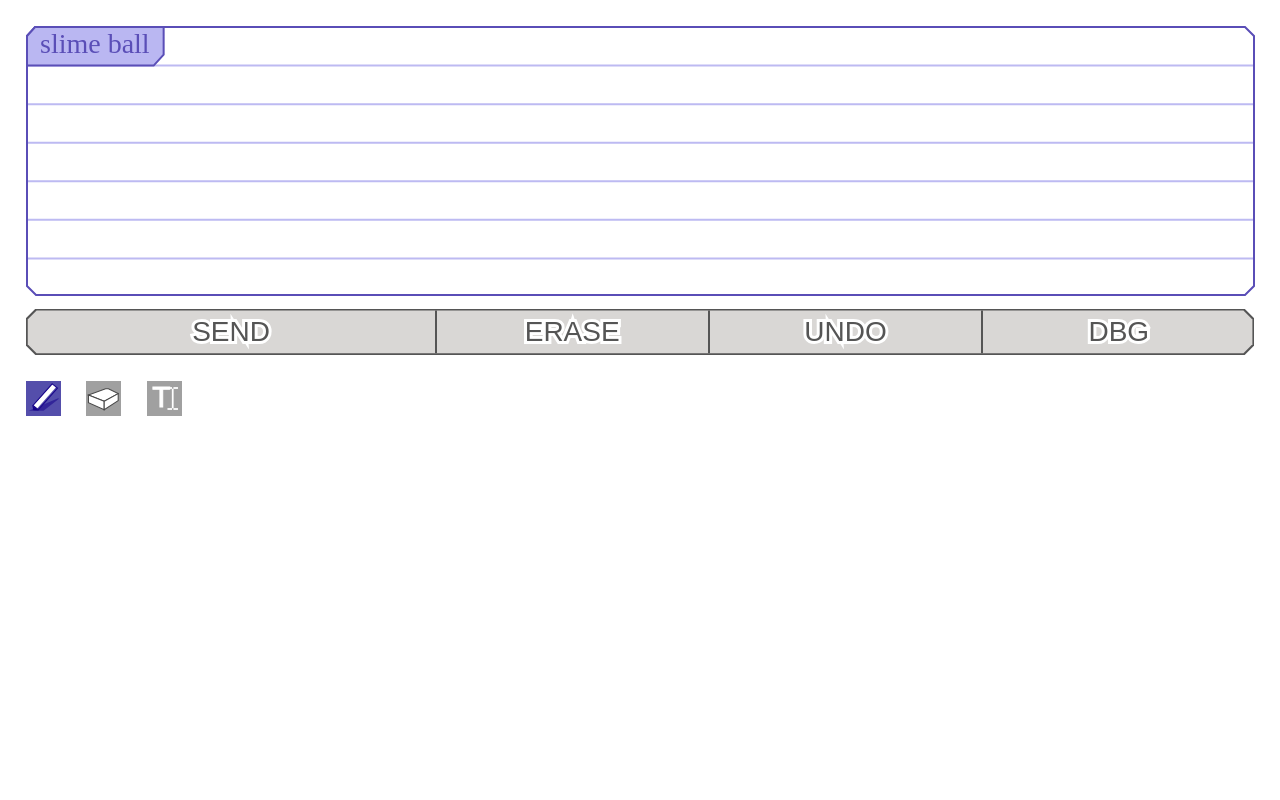
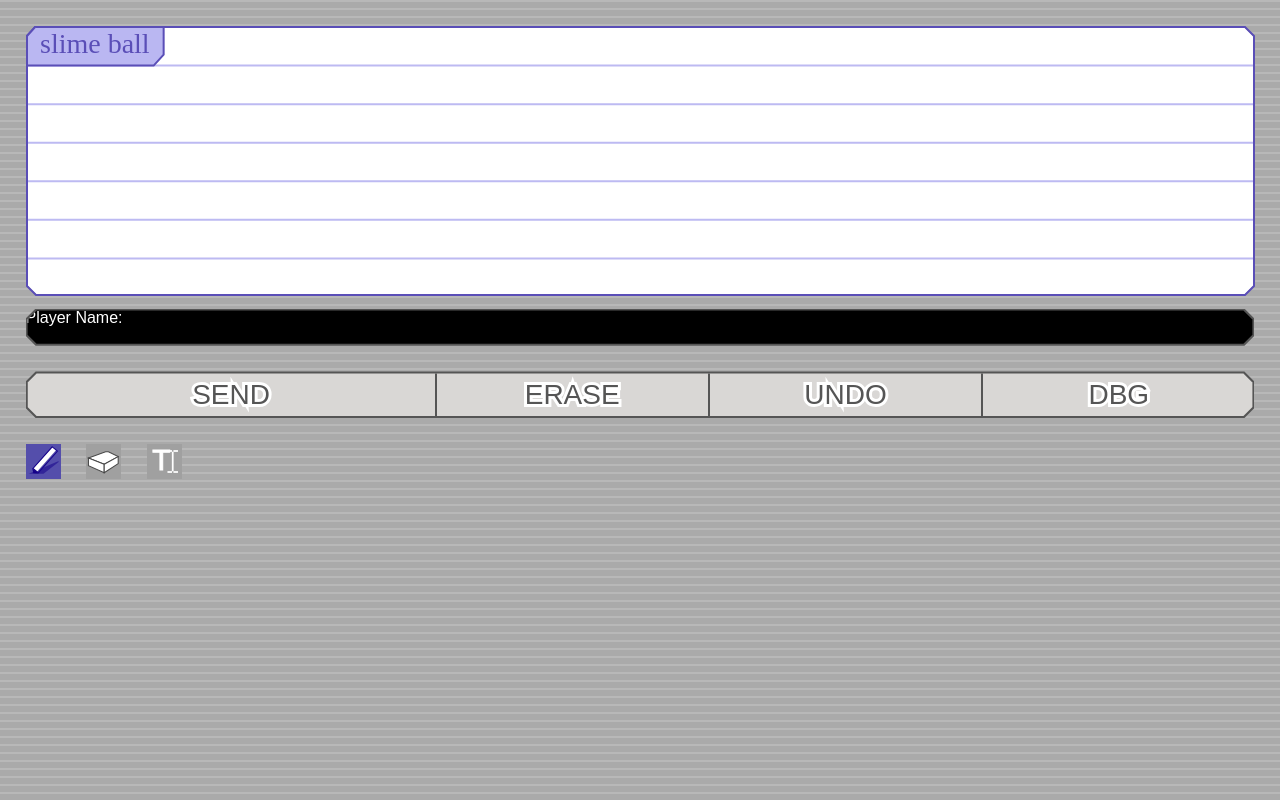
Before and after one commit to j-osephlong/microPictochat, a React (Vite) app: page / in a window 1280 px wide. Built offline with nearby package versions, Linux system fonts and the light colour scheme; a web font is replaced by a local one.

Commit message:
Changed styling, refactored custom octagon button

```diff
--- a/src/App.css
+++ b/src/App.css
@@ -15,6 +15,9 @@
 
   display: flex;
   flex-direction: column;
+
+  background-image: linear-gradient(0deg, #aaaaaa 37.50%, #b8b8b8 37.50%, #b8b8b8 50%, #aaaaaa 50%, #aaaaaa 87.50%, #b8b8b8 87.50%, #b8b8b8 100%);
+    background-size: 16.00px 16.00px;
 }
 
 .canvas-layer {
@@ -55,7 +58,7 @@ button {
   clip-path: polygon(10px 0%, calc(100% - 10px) 0%, 100% 10px, 100% calc(100% - 10px), calc(100% - 10px) 100%, 10px 100%, 0% calc(100% - 10px), 0% 10px);
 }
 
-#octagon-inset .fat-button {
+.octagon-inset .fat-button {
   width: 100%;
   height: 100%;
   align-items: center;
@@ -68,8 +71,21 @@ button {
   background-color: transparent;
 }
 
-#octagon-inset .fat-button:active {
+.octagon-inset .fat-button:active {
   background-color: #bbbab7;
+}
+
+.octagon {
+  position: relative;
+  clip-path: polygon(10px 0%, calc(100% - 10px) 0%, 100% 10px, 100% calc(100% - 10px), calc(100% - 10px) 100%, 10px 100%, 0% calc(100% - 10px), 0% 10px);
+}
+
+.octagon-inset {
+  width: 100%;
+  height: 100%;
+  position: relative;
+  display: flex;
+  clip-path: polygon(11px 2px, calc(100% - 11px) 2px, calc(100% - 2px) 11px, calc(100% - 2px) calc(100% - 11px), calc(100% - 11px) calc(100% - 2px), 11px calc(100% - 2px), 2px calc(100% - 11px), 2px 11px);
 }
 
 .fat-button .stroke-text {
--- a/src/Controls.tsx
+++ b/src/Controls.tsx
@@ -1,4 +1,5 @@
 import { useEffect, useState } from "react"
+import { RGBA } from "./RBGA"
 import { StateActionType, Tool, usePictoState, useStateDispatch } from "./reducer"
 
 function PenSVG() {
@@ -113,6 +114,43 @@ function TinyRadio(props: TinyRadio) {
     )
 }
 
+interface OctagonShape {
+    children?: JSX.Element | string | null,
+    width?: string | number,
+    height?: string | number,
+    color?: RGBA
+    borderColor?: RGBA
+    style?: React.CSSProperties
+}
+
+const OctagonShapeDefaults: OctagonShape = {
+    children: null,
+    width: "100%",
+    height: "10%",
+    color: RGBA.fromHexString("#d9d7d5"),
+    borderColor: RGBA.fromHexString("#555555"),
+    style: {}
+}
+
+function OctagonShape(props: OctagonShape) {
+    let _props = { ...OctagonShapeDefaults, ...props }
+    return (
+        <div className="octagon" style={{
+            ...props.style,
+            ...{
+                width: _props.width,
+                height: _props.height,
+                backgroundColor: _props.borderColor!.toHexString()
+            }
+        }}>
+            <div className="octagon-inset" style={{ backgroundColor: _props.color!.toHexString() }}>
+                {_props.children}
+            </div>
+
+        </div>
+    )
+}
+
 interface Controls {
     onSend: () => void
     onUndo: () => void
@@ -133,8 +171,11 @@ function Controls(props: Controls) {
 
     return (
         <div id="controls-container">
-            <div id="octagon"></div>
-            <div id="octagon-inset">
+            <OctagonShape height="8%" color={RGBA.fromHexString("#000000")} style={{ color: "white" }}>
+                Player Name:
+            </OctagonShape>
+            <OctagonShape style={{ marginTop: "2vw" }}>
+                <>
                     <FatButton style={{ width: "150%" }} onClick={props.onSend}>
                         SEND
                     </FatButton>
@@ -147,8 +188,9 @@ function Controls(props: Controls) {
                     <FatButton onClick={props.onDebug}>
                         DBG
                     </FatButton>
-            </div>
-            <div className="tiny-radio-row" style={{ top: "-10%" }}>
+                </>
+            </OctagonShape>
+            <div className="tiny-radio-row">
                 <TinyRadio selected={state.tool == Tool.Pen} onClick={() => { stateDispatch({ type: StateActionType.SetToolAction, tool: Tool.Pen }) }}><PenSVG></PenSVG></TinyRadio>
                 <TinyRadio selected={state.tool == Tool.Eraser} onClick={() => { stateDispatch({ type: StateActionType.SetToolAction, tool: Tool.Eraser }) }}><EraserSVG></EraserSVG></TinyRadio>
                 <TinyRadio selected={state.tool == Tool.Text} onClick={() => { stateDispatch({ type: StateActionType.SetToolAction, tool: Tool.Text }) }}><TextSVG></TextSVG></TinyRadio>
--- a/src/RBGA.ts
+++ b/src/RBGA.ts
@@ -4,6 +4,19 @@ export class RGBA {
     constructor(values: [number, number, number, number]) {
         this.values = values
         values.forEach(i => console.assert(i <= 255 && i >= 0), values)
+    }
+
+    static fromHexString = (str: string): RGBA => {
+        let aOffset = 0
+        let a = 255
+        if (str.length == 9) {
+            aOffset = 2
+            a = Number.parseInt(str.slice(1, 3), 16)
+        }
+        let r = Number.parseInt(str.slice(1 + aOffset, 3 + aOffset), 16)
+        let g = Number.parseInt(str.slice(3 + aOffset, 5 + aOffset), 16)
+        let b = Number.parseInt(str.slice(5 + aOffset), 16)
+        return new RGBA([r, g, b, a])
     }
 
     toHexString = () => {
```
Lines whose indentation alone changed are shown as unchanged.
